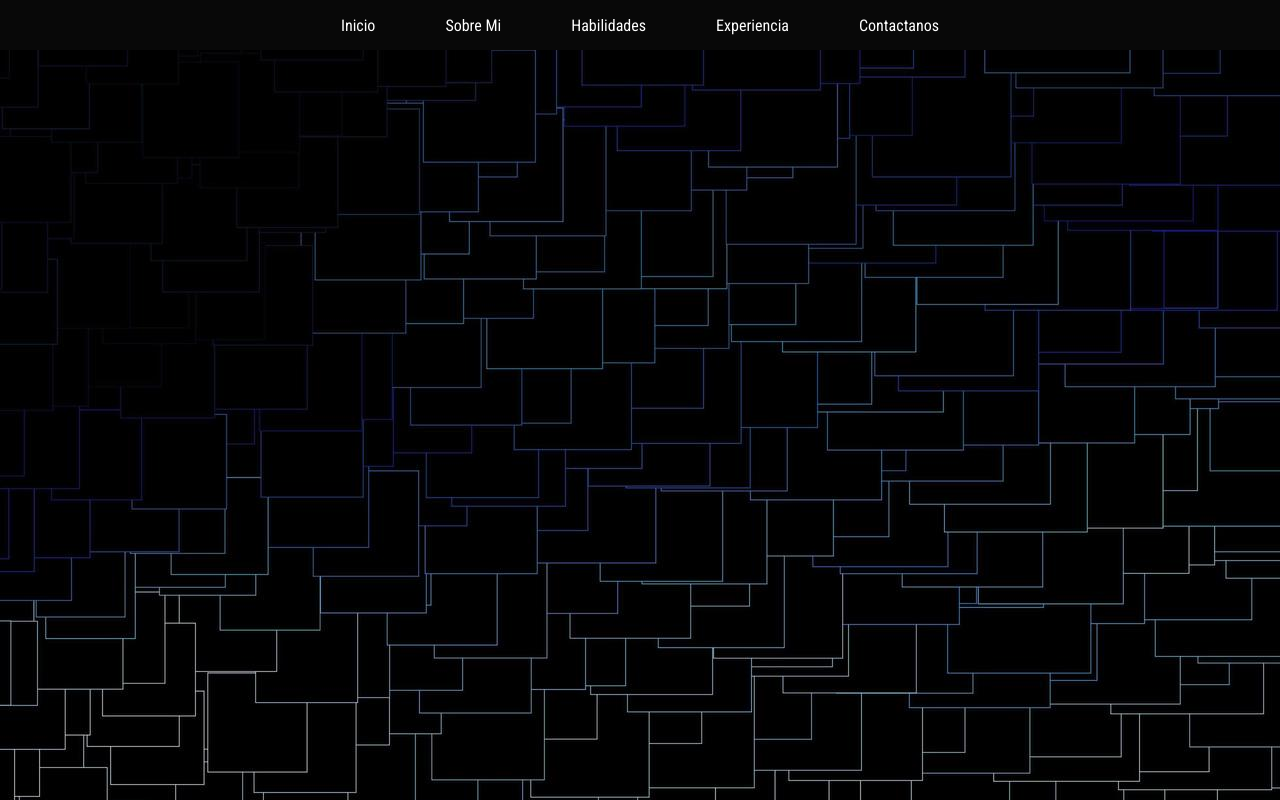
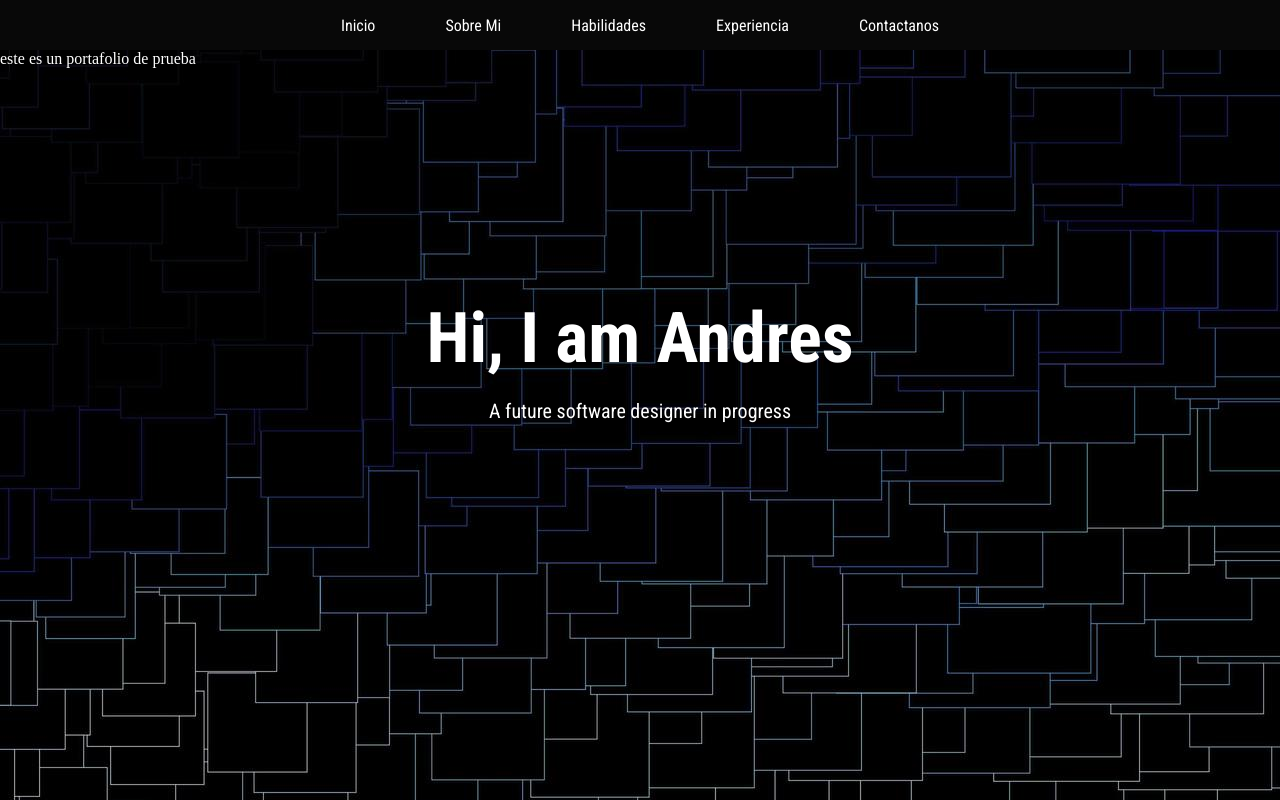
Before and after one commit to usuario4536/PrimerProyectoDePortafolio, a plain HTML site: page index.html in a window 1280 px wide. Drawn offline with Linux system fonts and the light colour scheme.

Commit message:
presentacion del portafolio y otra fuente agregada

```diff
--- a/index.html
+++ b/index.html
@@ -8,6 +8,9 @@
     <link rel="preconnect" href="https://fonts.googleapis.com">
     <link rel="preconnect" href="https://fonts.gstatic.com" crossorigin>
     <link href="https://fonts.googleapis.com/css2?family=Roboto+Condensed:ital,wght@0,100..900;1,100..900&display=swap" rel="stylesheet">
+    <link rel="preconnect" href="https://fonts.googleapis.com">
+    <link rel="preconnect" href="https://fonts.gstatic.com" crossorigin>
+    <link href="https://fonts.googleapis.com/css2?family=Oswald:wght@200..700&family=Roboto+Condensed:ital,wght@0,100..900;1,100..900&display=swap" rel="stylesheet">
 </head>
 <body>
     <nav>
@@ -17,5 +20,10 @@
         <a href="#">Experiencia</a>
         <a href="#">Contactanos</a>
     </nav>
+    <p style="color: white;">este es un portafolio de prueba</p>
+    <div id="presentacion">
+        <h1>Hi, I am Andres</h1>
+        <p>A future software designer in progress</p>
+    </div>
 </body>
 </html>
--- a/style.css
+++ b/style.css
@@ -21,4 +21,21 @@ a{
     text-decoration: none;
     color: white;
     padding: 16px 35px;
+
 }
+#presentacion{
+    color: white;
+    height: 583px;
+    display: flex;
+    justify-content: center;
+    align-items: center;
+    flex-direction: column;
+    font-family: "Roboto Condensed", sans-serif;
+}
+#presentacion h1{
+    font-size: 70px;
+    margin-bottom: 20px;
+}
+#presentacion p{
+    font-size: 20px
+}
```
